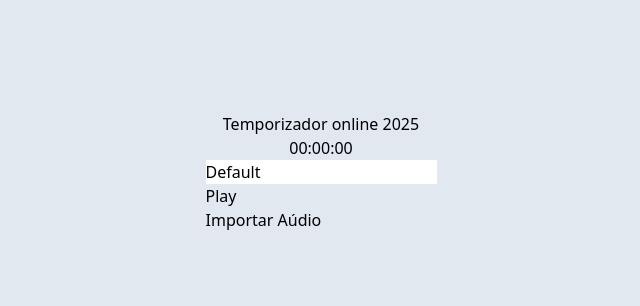
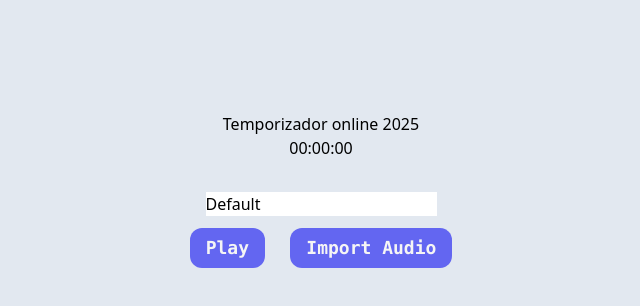
Before and after one commit to Guilherme1oo04/temporizador, a Vue app: page / in a window 1280 px wide. Shown: the top 306 px of the page, without its empty margins (319-959 px from the left). Built offline with nearby package versions, Linux system fonts and the light colour scheme.

Commit message:
Estilizando botões da função escolher aúdio

```diff
--- a/src/components/BotaoEscolheAudio.vue
+++ b/src/components/BotaoEscolheAudio.vue
@@ -9,14 +9,14 @@
 
     const mostrarOpcoes = () => {
         let opcoes = document.getElementById('opcoes')
+        opcoes.classList.remove('tw-hidden')
         opcoes.classList.add('tw-block')
-        opcoes.classList.remove('tw-hidden')
     }
 
     const esconderOpcoes = () => {
         let opcoes = document.getElementById('opcoes')
+        opcoes.classList.remove('tw-block')
         opcoes.classList.add('tw-hidden')
-        opcoes.classList.remove('tw-block')
 
     }
 
@@ -58,7 +58,6 @@
         const regexTypeAudio = /^audio\/(wav|mp3|mpeg)$/
         if (regexTypeAudio.test(audioInput.files[0].type)){
             let audioPath = URL.createObjectURL(audioInput.files[0])
-            console.log(audioPath)
 
             const objetoAudio = {nome: audioInput.files[0].name, path: audioPath}
 
@@ -79,20 +78,30 @@
 </script>
 
 <template>
-    <div>
+    <div class="tw-mt-8 tw-flex tw-flex-col tw-items-center">
         <div class="select-audio">
             <input type="text" id="input-audio-label"  readonly placeholder="Escolha um aúdio" @focus="mostrarOpcoes()" @blur="esconderOpcoes()">
             <input type="hidden" id="input-audio">
 
-            <div v-for="audio in audios" id="opcoes" class="tw-absolute tw-hidden tw-w-20 tw-h-10 tw-bg-slate-500">
-                <div class="opcao" :id="audios.indexOf(audio)" :key="audios.indexOf(audio)" @mousedown="selecionaAudio(audios.indexOf(audio))">{{ audio.nome }}</div>
+            <div class="tw-absolute tw-hidden" id="opcoes">
+                <div v-for="audio in audios" class="tw-bg-slate-400">
+                    <div class="opcao" :id="audios.indexOf(audio)" :key="audios.indexOf(audio)" @mousedown="selecionaAudio(audios.indexOf(audio))"><p>{{ audio.nome }}</p></div>
+                </div>
             </div>
         </div>
-        <button @click="tocaAudio()">Play</button>
-        <div id="importaAudio">
-            <input type="file" id="audioPath" @change="pegarAudio()" accept="audio/*" class="tw-hidden">
-            <button @click="importarAudio()">Importar Aúdio</button>
+        <div class="tw-flex tw-flex-col tw-w-32 tw-h-24 sm:tw-flex-row sm:tw-w-72 tw-justify-around tw-mt-3">
+            <button @click="tocaAudio()" class="button">Play</button>
+            <div id="importaAudio">
+                <input type="file" id="audioPath" @change="pegarAudio()" accept="audio/*" class="tw-hidden">
+                <button @click="importarAudio()" class="button">Import Audio</button>
+            </div>
         </div>
 
     </div>
 </template>
+
+<style>
+    .button {
+        @apply tw-bg-indigo-500 tw-text-neutral-100 tw-font-semibold tw-font-mono tw-text-sm sm:tw-text-lg tw-px-4 tw-py-1 tw-rounded-xl tw-h-10 hover:tw-bg-indigo-700 hover:tw-shadow-lg;
+    }
+</style>
```
